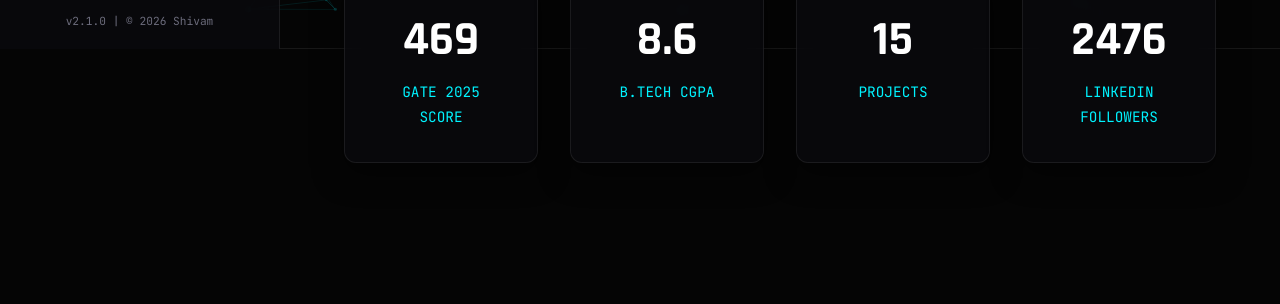
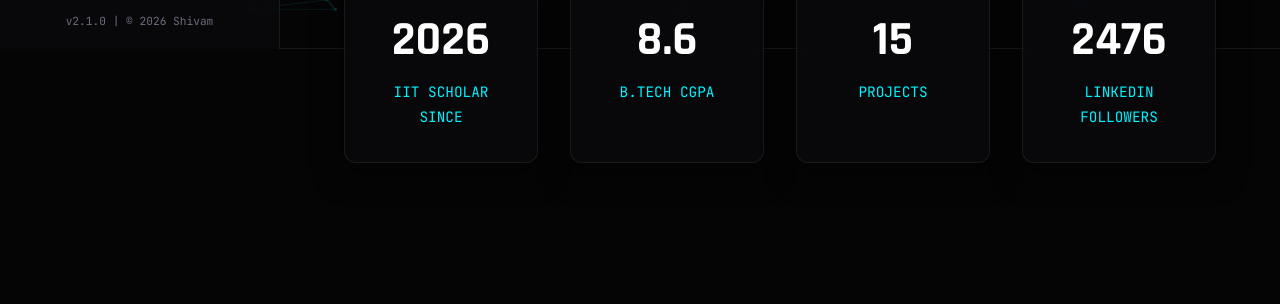
Before and after one commit to TunzoShivam/ShivamRajput.github.io, a plain HTML site: page index.html in a window 1280 px wide. Shown: the part 751-1055 px from the top of the page. Drawn offline with nearby package versions, Linux system fonts and the light colour scheme; no server answers; animation ran at ten frames a second.

Commit message:
Update index.html

```diff
--- a/index.html
+++ b/index.html
@@ -89,8 +89,8 @@
 
             <div class="stats-grid">
                 <div class="stat-box">
-                    <span class="stat-number" data-target="469">0</span>
-                    <span class="stat-label">GATE 2025 Score</span>
+                    <span class="stat-number" data-target="2026">0</span>
+                    <span class="stat-label">IIT Scholar Since</span>
                 </div>
                 <div class="stat-box">
                     <span class="stat-number" data-target="8.6">0</span>
@@ -326,4 +326,5 @@
 
     <script src="script.js"></script>
 </body>
+
 </html>
```
